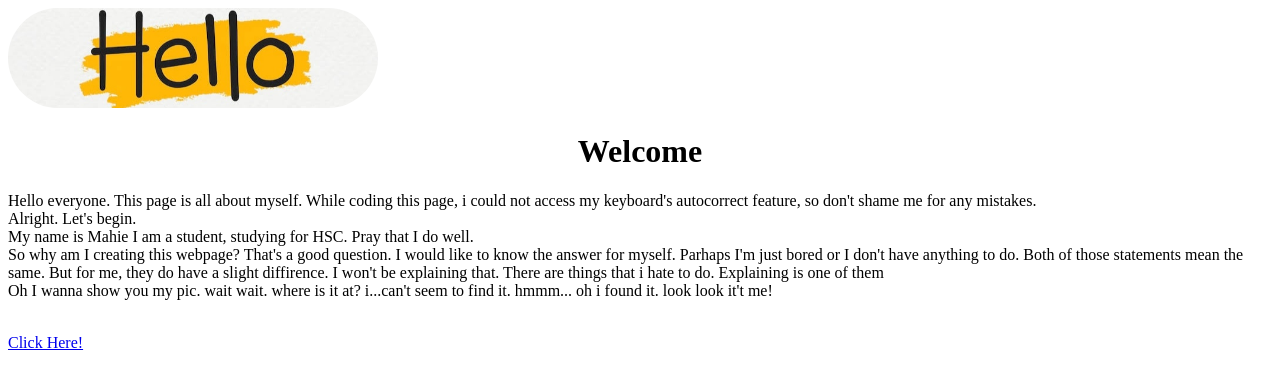
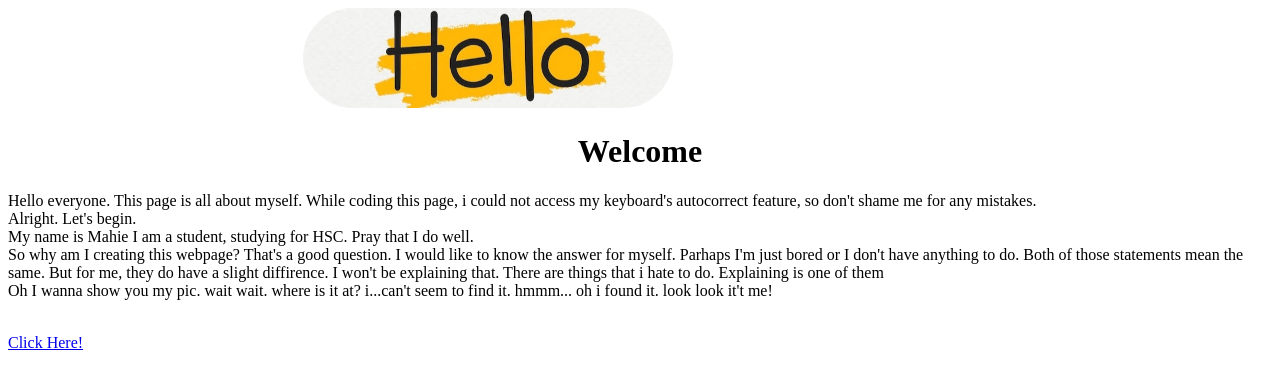
Before and after one commit to IcyyBits/FirstWebsite, a plain HTML site: page index.html in a window 1280 px wide. Drawn offline with Linux system fonts and the light colour scheme.

Commit message:
Update style.css

```diff
--- a/style.css
+++ b/style.css
@@ -4,7 +4,7 @@
 
 }
 .middle{
-    text-align: center;
+    margin-left: 295px;
     border-radius: 200px;
 
 }
```
